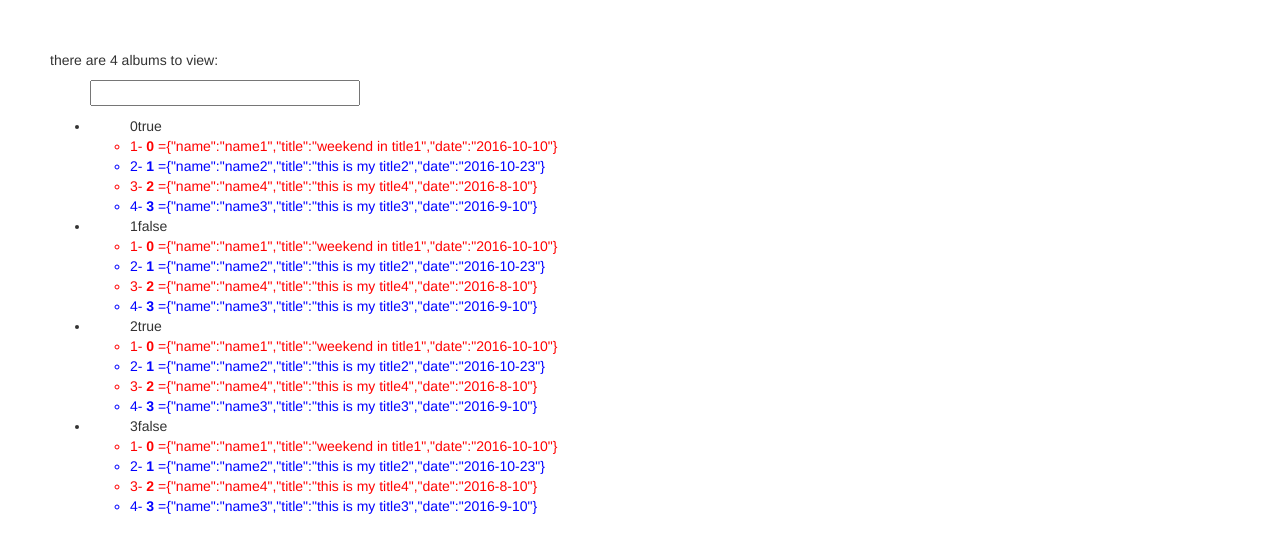
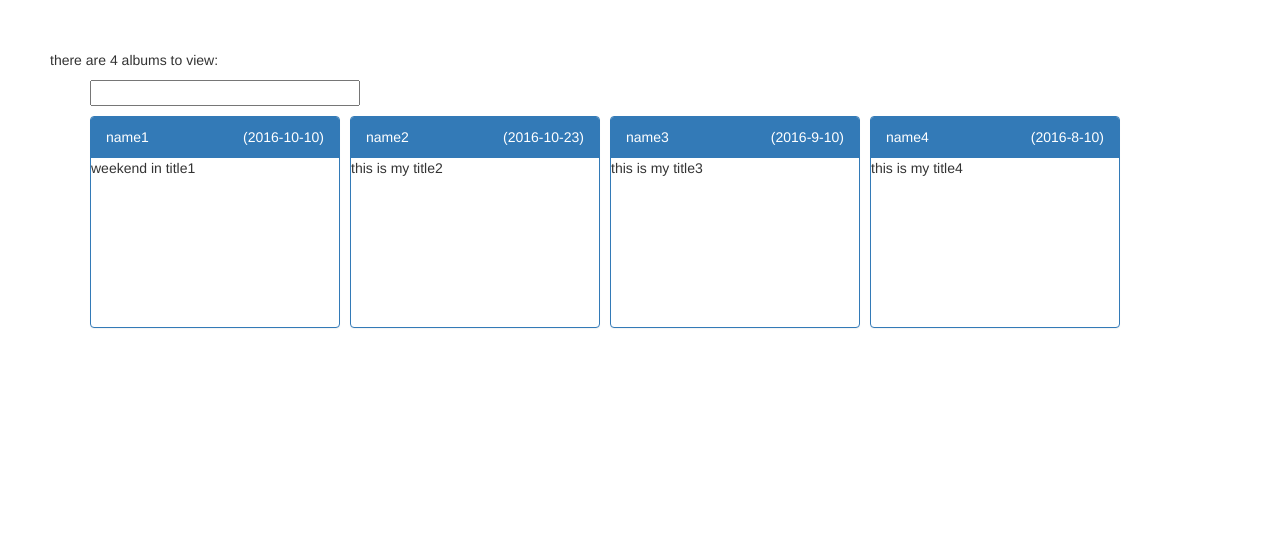
Before and after one commit to saaserp/AngularJS, a plain HTML site: page index.html in a window 1280 px wide. Drawn offline with Linux system fonts and the light colour scheme.

Commit message:
尝试了几个angular标签

```diff
--- a/index.html
+++ b/index.html
@@ -46,14 +46,19 @@ there are {{ albums.length }} albums to view:
 </p>
 <ul>
 <p><input type="text" ng-model="searchFor" size="30"/> {{searchFor}}</p>
-<li ng-repeat="album in albums"  >
-	<ul>
-		{{$index}}{{$even}}	<li ng-repeat="(key,value) in albums | filter:searchFor | orderBy:'date' " ng-class="{even:$even,odd:$odd}">
-	{{ $index+1}}-<strong> {{ key }} </strong>={{value}}
-	</li>
-	</ul>
 
-</li>
+
+	<div class="panel panel-primary" ng-repeat="album in albums "
+		 style="float:left ;width:250px;margin-right:10px"
+	>
+		<div class="panel-heading">
+			<div style="float: right;min-height:200px">({{album.date}})</div>
+			{{album.name}}
+			</div>
+		<p>
+			{{album.title}}
+		</p>
+	</div>
 </ul>
 </div>
 </body>
```
Also changed, not shown: simpleApps.html (added, +13 -0 lines), pictureList.html (added).
